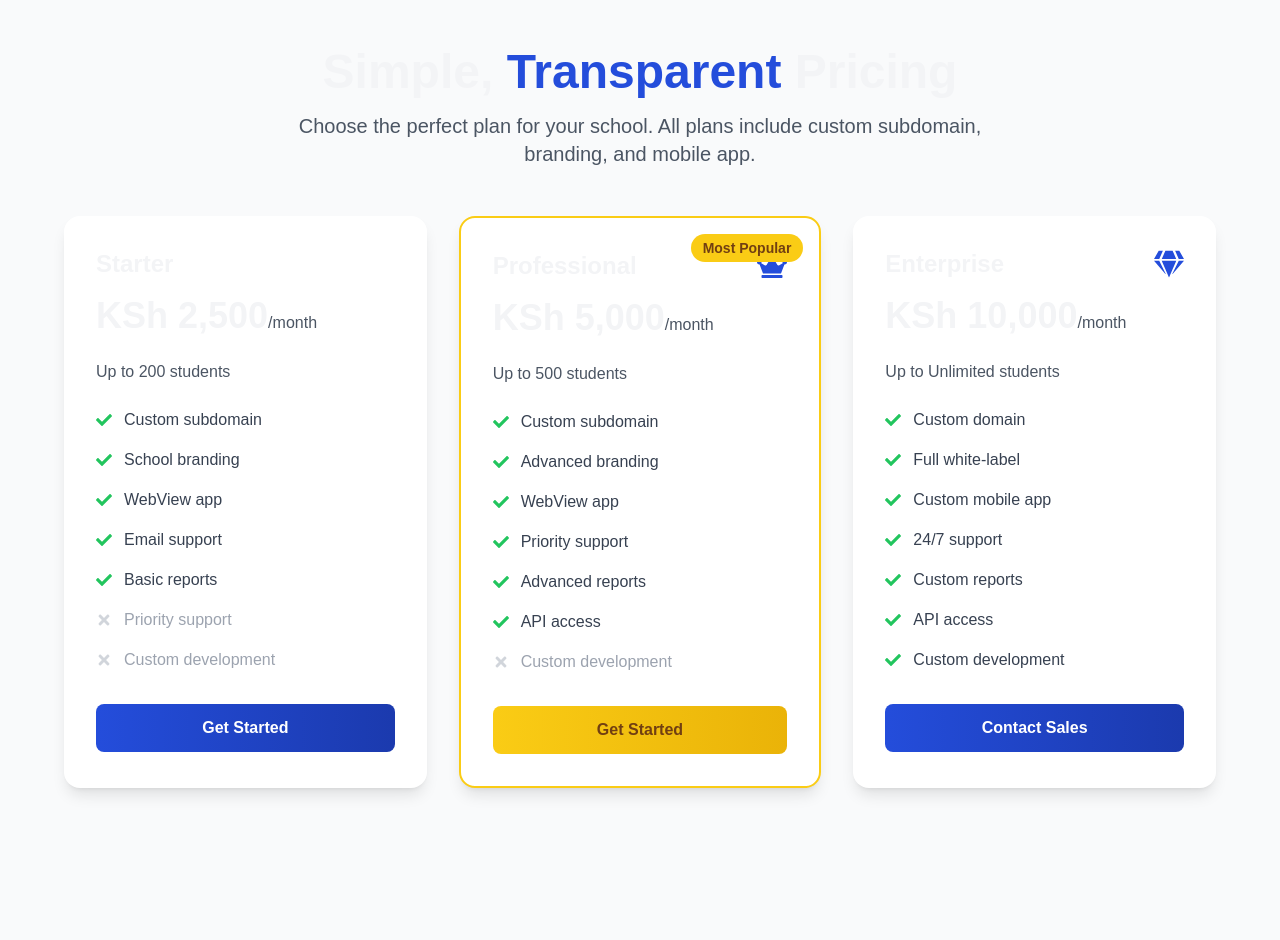
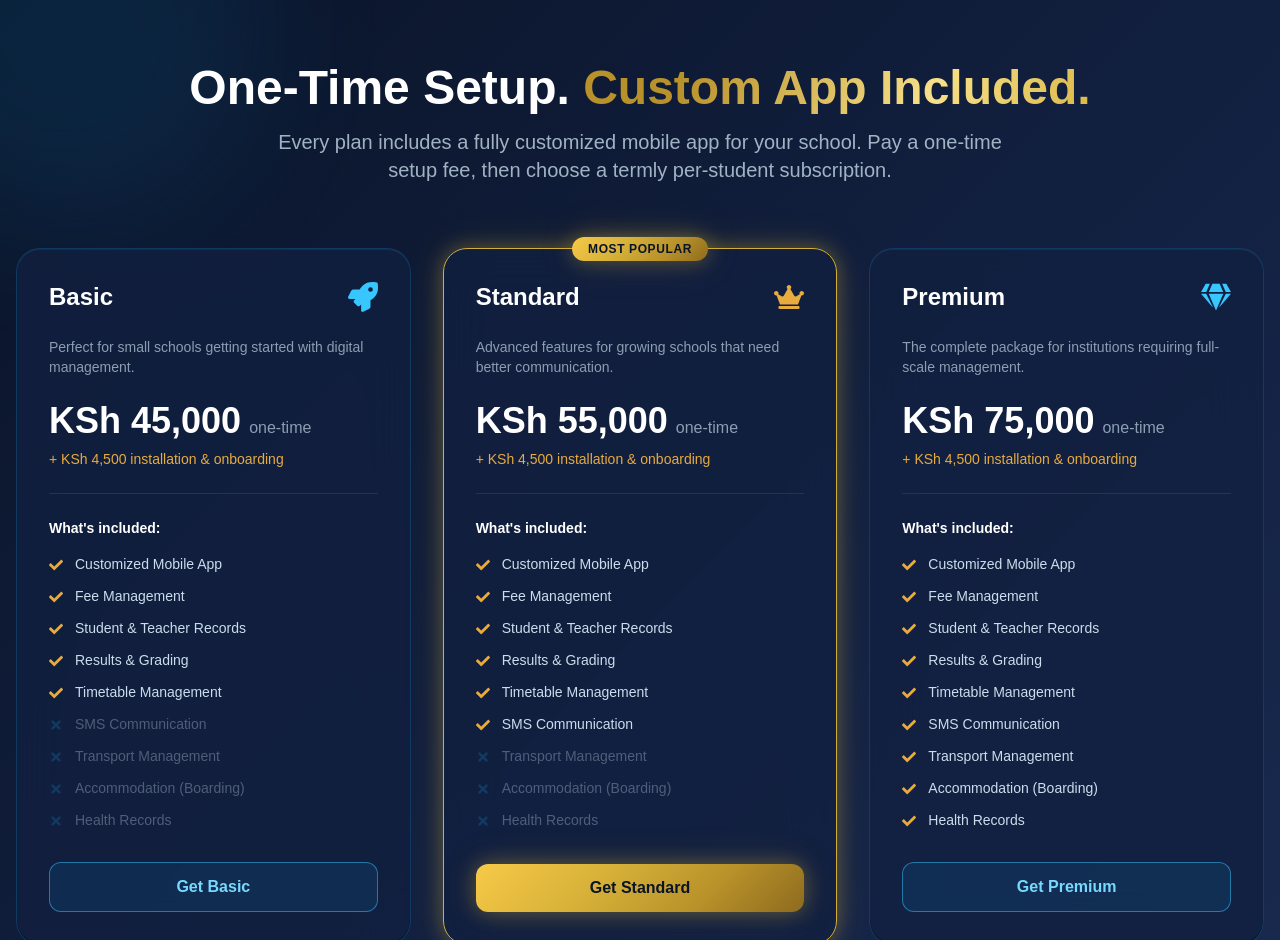
Before and after one commit to Nick-45/EDUMANAGE-PRO, a React (Create React App) app: page / in a window 1280 px wide. Shown: the part 1860-2800 px from the top of the page. Built offline with nearby package versions, Linux system fonts and the light colour scheme; no server answers.

Commit message:
Update Pricing.jsx

```diff
--- a/src/components/home/Pricing.jsx
+++ b/src/components/home/Pricing.jsx
@@ -1,62 +1,69 @@
-import React from 'react';
+import React, { useState } from 'react';
 import { motion } from 'framer-motion';
 import { useNavigate } from 'react-router-dom';
-import { FaCheck, FaTimes, FaCrown, FaGem } from 'react-icons/fa';
+import { FaCheck, FaTimes, FaCrown, FaGem, FaRocket, FaCalculator } from 'react-icons/fa';
 
 const plans = [
   {
-    id: 'starter',
-    name: 'Starter',
-    price: 2500,
-    period: 'month',
-    students: 200,
+    id: 'basic',
+    name: 'Basic',
+    setupFee: 45000,
+    installFee: 4500,
+    students: 'Up to 200',
+    description: 'Perfect for small schools getting started with digital management.',
     features: [
-      { name: 'Custom subdomain', included: true },
-      { name: 'School branding', included: true },
-      { name: 'WebView app', included: true },
-      { name: 'Email support', included: true },
-      { name: 'Basic reports', included: true },
-      { name: 'Priority support', included: false },
-      { name: 'Custom development', included: false },
+      { name: 'Customized Mobile App', included: true },
+      { name: 'Fee Management', included: true },
+      { name: 'Student & Teacher Records', included: true },
+      { name: 'Results & Grading', included: true },
+      { name: 'Timetable Management', included: true },
+      { name: 'SMS Communication', included: false },
+      { name: 'Transport Management', included: false },
+      { name: 'Accommodation (Boarding)', included: false },
+      { name: 'Health Records', included: false },
     ],
-    buttonText: 'Get Started',
     popular: false,
+    icon: FaRocket,
   },
   {
-    id: 'professional',
-    name: 'Professional',
-    price: 5000,
-    period: 'month',
-    students: 500,
+    id: 'standard',
+    name: 'Standard',
+    setupFee: 55000,
+    installFee: 4500,
+    students: 'Up to 500',
+    description: 'Advanced features for growing schools that need better communication.',
     features: [
-      { name: 'Custom subdomain', included: true },
-      { name: 'Advanced branding', included: true },
-      { name: 'WebView app', included: true },
-      { name: 'Priority support', included: true },
-      { name: 'Advanced reports', included: true },
-      { name: 'API access', included: true },
-      { name: 'Custom development', included: false },
+      { name: 'Customized Mobile App', included: true },
+      { name: 'Fee Management', included: true },
+      { name: 'Student & Teacher Records', included: true },
+      { name: 'Results & Grading', included: true },
+      { name: 'Timetable Management', included: true },
+      { name: 'SMS Communication', included: true },
+      { name: 'Transport Management', included: false },
+      { name: 'Accommodation (Boarding)', included: false },
+      { name: 'Health Records', included: false },
     ],
-    buttonText: 'Get Started',
     popular: true,
     icon: FaCrown,
   },
   {
-    id: 'enterprise',
-    name: 'Enterprise',
-    price: 10000,
-    period: 'month',
+    id: 'premium',
+    name: 'Premium',
+    setupFee: 75000,
+    installFee: 4500,
     students: 'Unlimited',
+    description: 'The complete package for institutions requiring full-scale management.',
     features: [
-      { name: 'Custom domain', included: true },
-      { name: 'Full white-label', included: true },
-      { name: 'Custom mobile app', included: true },
-      { name: '24/7 support', included: true },
-      { name: 'Custom reports', included: true },
-      { name: 'API access', included: true },
-      { name: 'Custom development', included: true },
+      { name: 'Customized Mobile App', included: true },
+      { name: 'Fee Management', included: true },
+      { name: 'Student & Teacher Records', included: true },
+      { name: 'Results & Grading', included: true },
+      { name: 'Timetable Management', included: true },
+      { name: 'SMS Communication', included: true },
+      { name: 'Transport Management', included: true },
+      { name: 'Accommodation (Boarding)', included: true },
+      { name: 'Health Records', included: true },
     ],
-    buttonText: 'Contact Sales',
     popular: false,
     icon: FaGem,
   },
@@ -64,30 +71,35 @@ const plans = [
 
 const Pricing = () => {
   const navigate = useNavigate();
+  const [studentCount, setStudentCount] = useState(300);
 
   const handleSelectPlan = (plan) => {
-    navigate(`/payment?plan=${plan.id}`);
+    navigate(`/payment?plan=${plan.id}&students=${studentCount}`);
   };
 
   return (
-    <section id="pricing" className="py-20 bg-gray-50">
-      <div className="container mx-auto px-4">
+    <section id="pricing" className="py-24 bg-navy-gradient relative overflow-hidden">
+      {/* Background Glows */}
+      <div className="pointer-events-none absolute -top-32 -left-32 w-96 h-96 bg-sky-500/10 rounded-full blur-3xl" />
+      <div className="pointer-events-none absolute -bottom-32 -right-32 w-96 h-96 bg-gold-500/10 rounded-full blur-3xl" />
+
+      <div className="container mx-auto px-4 relative z-10">
         <motion.div
           initial={{ opacity: 0, y: 20 }}
           whileInView={{ opacity: 1, y: 0 }}
           viewport={{ once: true }}
           transition={{ duration: 0.6 }}
-          className="text-center mb-12"
+          className="text-center mb-16"
         >
-          <h2 className="text-4xl md:text-5xl font-display font-bold mb-4">
-            Simple, <span className="text-primary-600">Transparent</span> Pricing
+          <h2 className="text-4xl md:text-5xl font-display font-bold mb-4 text-white">
+            One-Time Setup. <span className="text-gold-gradient">Custom App Included.</span>
           </h2>
-          <p className="text-xl text-gray-600 max-w-3xl mx-auto">
-            Choose the perfect plan for your school. All plans include custom subdomain, branding, and mobile app.
+          <p className="text-xl text-sky-100/70 max-w-3xl mx-auto">
+            Every plan includes a fully customized mobile app for your school. Pay a one-time setup fee, then choose a termly per-student subscription.
           </p>
         </motion.div>
 
-        <div className="grid md:grid-cols-3 gap-8 max-w-6xl mx-auto">
+        <div className="grid lg:grid-cols-3 gap-8 max-w-7xl mx-auto">
           {plans.map((plan, index) => (
             <motion.div
               key={plan.id}
@@ -95,60 +107,102 @@ const Pricing = () => {
               whileInView={{ opacity: 1, y: 0 }}
               viewport={{ once: true }}
               transition={{ duration: 0.6, delay: index * 0.1 }}
-              className={`relative bg-white rounded-2xl shadow-lg overflow-hidden ${
-                plan.popular ? 'transform scale-105 border-2 border-yellow-400' : ''
-              }`}
+              className={`relative bg-navy-900/80 backdrop-blur-xl rounded-3xl border ${
+                plan.popular ? 'border-gold-500 shadow-gold-glow transform lg:-translate-y-4' : 'border-sky-500/20 shadow-inner-dark'
+              } p-8 flex flex-col`}
             >
               {plan.popular && (
-                <div className="absolute top-4 right-4 bg-yellow-400 text-yellow-900 px-3 py-1 rounded-full text-sm font-semibold">
+                <div className="absolute top-0 left-1/2 transform -translate-x-1/2 -translate-y-1/2 bg-gold-gradient text-navy-950 px-4 py-1 rounded-full text-xs font-bold uppercase tracking-wider shadow-gold-glow">
                   Most Popular
                 </div>
               )}
 
-              <div className="p-8">
-                <div className="flex items-center justify-between mb-4">
-                  <h3 className="text-2xl font-bold">{plan.name}</h3>
-                  {plan.icon && <plan.icon className="text-3xl text-primary-600" />}
+              <div className="flex items-center justify-between mb-6">
+                <h3 className="text-2xl font-display font-bold text-white">{plan.name}</h3>
+                <plan.icon className={`text-3xl ${plan.popular ? 'text-gold-400' : 'text-sky-400'}`} />
               </div>
 
-                <div className="mb-6">
-                  <span className="text-4xl font-bold">KSh {plan.price.toLocaleString()}</span>
-                  <span className="text-gray-600">/{plan.period}</span>
+              <p className="text-sm text-sky-100/60 mb-6 h-10">{plan.description}</p>
+
+              <div className="mb-6 pb-6 border-b border-sky-500/20">
+                <div className="flex items-baseline mb-2">
+                  <span className="text-4xl font-bold text-white">KSh {plan.setupFee.toLocaleString()}</span>
+                  <span className="text-sky-100/60 ml-2">one-time</span>
+                </div>
+                <p className="text-sm text-gold-400 font-medium flex items-center">
+                  + KSh {plan.installFee.toLocaleString()} installation & onboarding
+                </p>
               </div>
 
-                <p className="text-gray-600 mb-6">
-                  Up to {plan.students} students
-                </p>
-
-                <ul className="space-y-4 mb-8">
+              <div className="flex-1">
+                <p className="text-sm font-semibold text-white mb-4">What's included:</p>
+                <ul className="space-y-3 mb-8">
                   {plan.features.map((feature, i) => (
-                    <li key={i} className="flex items-center">
+                    <li key={i} className="flex items-start">
                       {feature.included ? (
-                        <FaCheck className="text-green-500 mr-3 flex-shrink-0" />
+                        <FaCheck className="text-gold-400 mt-1 mr-3 flex-shrink-0 text-sm" />
                       ) : (
-                        <FaTimes className="text-gray-300 mr-3 flex-shrink-0" />
+                        <FaTimes className="text-sky-500/20 mt-1 mr-3 flex-shrink-0 text-sm" />
                       )}
-                      <span className={feature.included ? 'text-gray-700' : 'text-gray-400'}>
+                      <span className={feature.included ? 'text-sky-100/90 text-sm' : 'text-sky-100/30 text-sm'}>
                         {feature.name}
                       </span>
                     </li>
                   ))}
                 </ul>
+              </div>
 
               <button
                 onClick={() => handleSelectPlan(plan)}
-                  className={`w-full py-3 px-6 rounded-lg font-semibold transition-all duration-300 ${
+                className={`w-full py-3 px-6 rounded-xl font-semibold transition-all duration-300 ${
                   plan.popular
-                      ? 'bg-gradient-to-r from-yellow-400 to-yellow-500 text-yellow-900 hover:shadow-lg transform hover:-translate-y-1'
-                      : 'bg-gradient-to-r from-primary-600 to-primary-700 text-white hover:shadow-lg transform hover:-translate-y-1'
+                    ? 'bg-gold-gradient text-navy-950 shadow-gold-glow hover:shadow-gold-glow-lg hover:-translate-y-1'
+                    : 'bg-sky-500/10 text-sky-300 border border-sky-400/50 hover:bg-sky-500/20'
                 }`}
               >
-                  {plan.buttonText}
+                Get {plan.name}
               </button>
-              </div>
             </motion.div>
           ))}
         </div>
+
+        {/* Termly Subscription Calculator */}
+        <motion.div
+           initial={{ opacity: 0, y: 20 }}
+           whileInView={{ opacity: 1, y: 0 }}
+           viewport={{ once: true }}
+           transition={{ duration: 0.6, delay: 0.3 }}
+           className="mt-16 max-w-3xl mx-auto bg-navy-900/60 border border-sky-500/30 rounded-2xl p-8 backdrop-blur-md text-center"
+        >
+          <div className="flex items-center justify-center mb-4">
+            <FaCalculator className="text-2xl text-gold-400 mr-3" />
+            <h3 className="text-xl font-display font-bold text-white">Termly Subscription Calculator</h3>
+          </div>
+          <p className="text-sky-100/70 mb-6 text-sm">
+            All plans run on a termly subscription of <strong className="text-gold-400">KSh 45 per student, per term</strong>.
+            Estimate your recurring cost below.
+          </p>
+
+          <div className="flex flex-col md:flex-row items-center justify-center gap-6">
+            <div className="w-full md:w-1/2 text-left">
+              <label className="text-xs text-sky-200/60 uppercase tracking-wider mb-2 block">Number of Students</label>
+              <input
+                type="number"
+                min="10"
+                max="5000"
+                value={studentCount}
+                onChange={(e) => setStudentCount(Number(e.target.value))}
+                className="w-full px-4 py-3 bg-navy-950 border border-sky-500/30 text-white rounded-lg focus:outline-none focus:ring-2 focus:ring-sky-400"
+              />
+            </div>
+            <div className="w-full md:w-1/2 bg-navy-950/80 rounded-lg p-4 border border-sky-500/20 text-left">
+               <p className="text-xs text-sky-200/60 uppercase tracking-wider mb-1">Estimated Cost Per Term</p>
+               <p className="text-3xl font-bold text-gold-400">
+                 KSh {(studentCount * 45).toLocaleString()}
+               </p>
+            </div>
+          </div>
+        </motion.div>
       </div>
     </section>
   );
```
Lines whose indentation alone changed are shown as unchanged.
